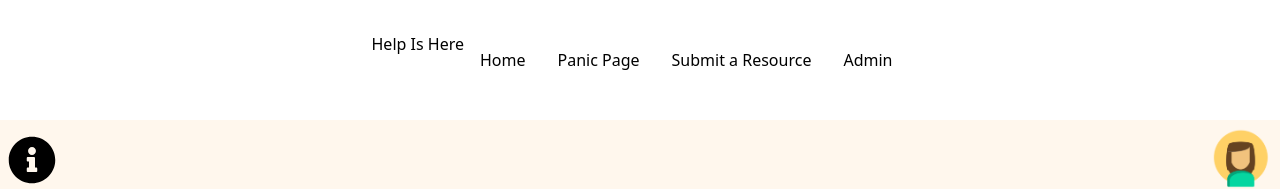
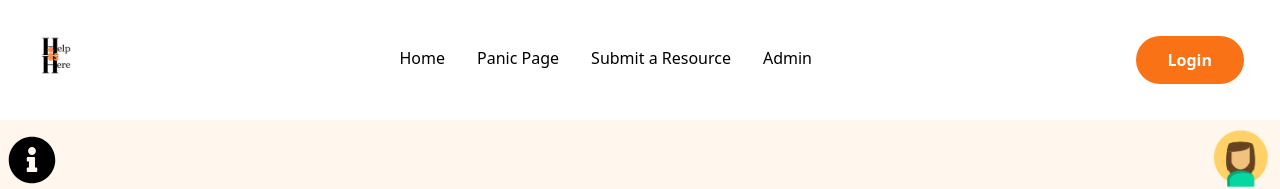
Before and after one commit to help-is-here/hih, a React (Vite) app: page / in a window 1280 px wide. Shown: the top 189 px of the page. Built offline with nearby package versions, Linux system fonts and the light colour scheme; no server answers; the database is empty.

Commit message:
More navigation stuff and supabase install

```diff
--- a/package.json
+++ b/package.json
@@ -11,6 +11,7 @@
     },
     "dependencies": {
         "@kiwicom/orbit-components": "^11.3.1",
+        "@supabase/supabase-js": "^2.39.0",
         "react": "^18.2.0",
         "react-dom": "^18.2.0",
         "react-icons": "^4.12.0"
--- a/src/components/Navigation/NavLink.tsx
+++ b/src/components/Navigation/NavLink.tsx
@@ -1,6 +1,6 @@
 export const NavLink = (props: { title: string; link: string }) => {
     return (
-        <button className="p-3 m-1 hover:bg-orange-200 rounded">
+        <button className="px-3 py-0 m-1 border-b-4 border-white hover:border-b-4 hover:border-orange-400">
             {props.title}
         </button>
     )
--- a/src/components/Navigation/Navigation.tsx
+++ b/src/components/Navigation/Navigation.tsx
@@ -1,15 +1,25 @@
 import { NavLink } from './NavLink.tsx'
+import { FaBars } from 'react-icons/fa'
+import logo from '../../assets/logo.png'
 
 export const Navigation = () => {
     return (
-        <div className="w-full bg-white p-8 flex justify-center">
-            <div className="">Help Is Here</div>
-            <div className="navlinks">
+        <div className="w-full bg-white p-8 flex md:justify-center justify-between">
+            <div className="justify-self-start">
+                <img src={logo} alt="logo" className="h-12" />
+            </div>
+            <div className="hidden grow md:flex justify-center">
                 <NavLink title="Home" link="/" />
                 <NavLink title="Panic Page" link="/" />
                 <NavLink title="Submit a Resource" link="/" />
                 <NavLink title="Admin" link="/" />
             </div>
+            <div className="hidden md:block py-3 px-8 m-1 rounded-full bg-orange-500 text-white font-bold hover:bg-orange-600">
+                Login
+            </div>
+            <div className="md:hidden justify-self-end flex items-center">
+                <FaBars size="2.5em" color="rgb(249 115 22)" />
+            </div>
         </div>
     )
 }
```
Also changed, not shown: src/assets/logo.png (added), 1 other file (tests, documents, lock files or other folders).
